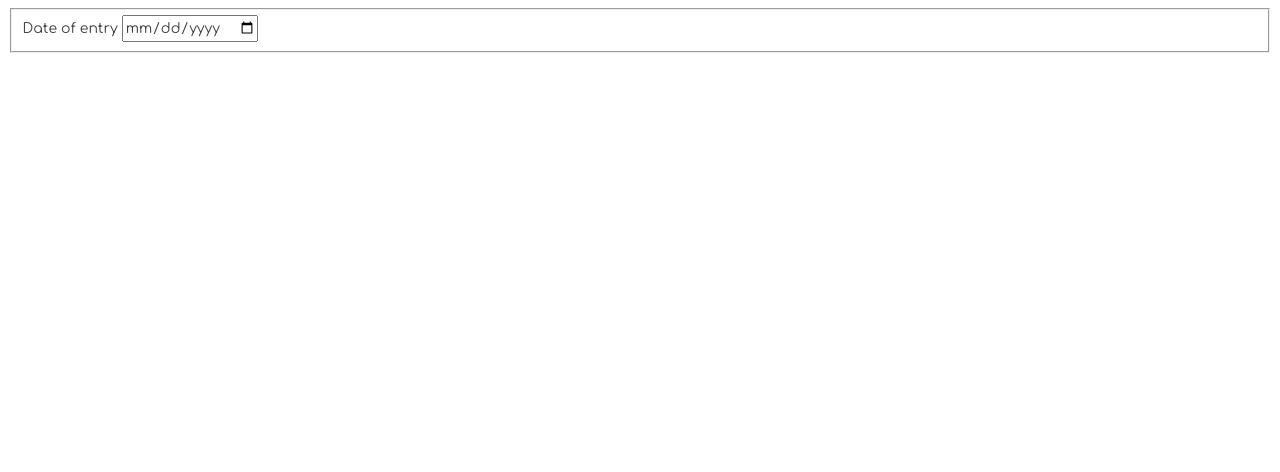
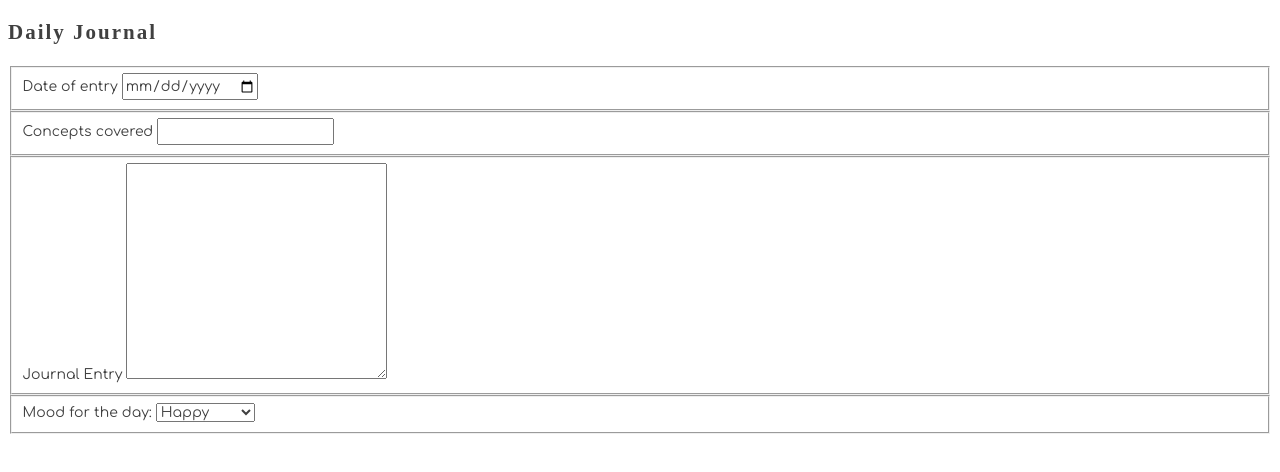
Before and after one commit to JaynaLeitze/daily-journal, a plain HTML site: page index.html in a window 1280 px wide. Drawn offline with Linux system fonts and the light colour scheme; a web font is replaced by a local one.

Commit message:
add html form semantics: labels, date, concepts, entry, mood

```diff
--- a/index.html
+++ b/index.html
@@ -7,12 +7,34 @@
     </head>
 
     <body>
-      <form action="">
+        <h2>Daily Journal</h2>
+      <form action="daily__journal">
           <fieldset>
               <label for="journalDate">Date of entry</label>
               <input type="date" name="journalDate" id="journalDate">
           </fieldset>
-      </form>
+
+          <fieldset>
+              <label for="concepts">Concepts covered</label>
+                <input type="text">
+          </fieldset>
+
+        <fieldset>
+            <label for="journalEntry">Journal Entry</label>
+            <textarea name="entry" id="entry" cols="30" rows="10"></textarea>
+        </fieldset>
+        <fieldset>
+            <label for="mood">Mood for the day:</label>
+            <select id="moods">
+                <option value="happy">Happy</option>
+                <option value="sad">Sad</option>
+                <option value="energized">Energized</option>
+                <option value="exhausted">Exhausted</option>
+              </select>
+        </fieldset>
+
+    </form>
+
 
         <script type="module" src="./scripts/main.js"></script>
     </body>
--- a/styles/main.css
+++ b/styles/main.css
@@ -17,3 +17,7 @@ h1,h2,h3,h4,h5,h6 {
   font-family: "Patua One", serif;
   letter-spacing: 2px;
 }
+
+.daily__journal {
+	display:flex;
+}
```
